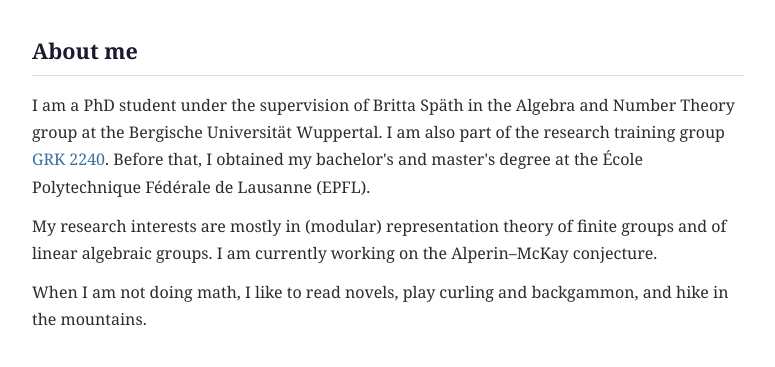
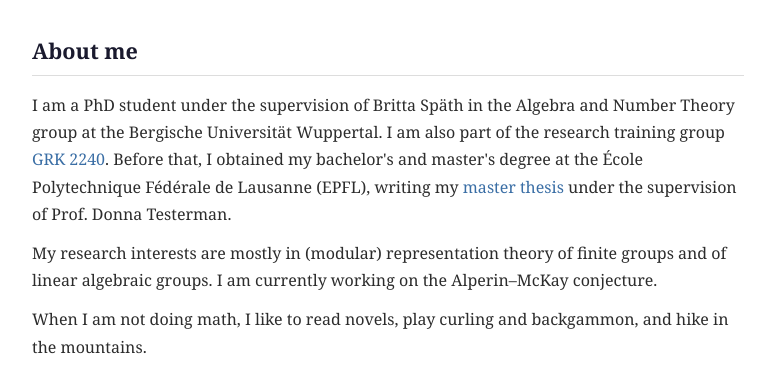
Before and after one commit to gaetan-mancini/gaetan-mancini.github.io, a plain HTML site: page index.html in a window 1280 px wide. Shown: the part 425-792 px from the top of the page, without its empty margins (252-1027 px from the left). Drawn offline with Linux system fonts and the light colour scheme.

Commit message:
Revise About me section in index.html
Updated the About me section to include details about the master's thesis.

```diff
--- a/index.html
+++ b/index.html
@@ -32,9 +32,10 @@
     <p>
         I am a PhD student under the supervision of Britta Späth in the Algebra
         and Number Theory group at the Bergische Universität Wuppertal. I am also part of the research training group
-<a href="https://grk2240.uni-wuppertal.de/index.html" target="_blank" rel="noopener">GRK 2240</a>. Before that, I obtained my
-        bachelor's and master's degree at the École Polytechnique Fédérale de
-        Lausanne (EPFL).
+<a href="https://grk2240.uni-wuppertal.de/index.html" target="_blank" rel="noopener">GRK 2240</a>.
+        Before that, I obtained my bachelor's and master's degree at the École Polytechnique
+Fédérale de Lausanne (EPFL), writing my
+        <a href="https://infoscience.epfl.ch/entities/publication/90040f3d-9872-4e86-a3a5-ef5493f6ddc8" target="_blank" rel="noopener">master thesis</a> under the supervision of Prof. Donna Testerman.
     </p>
     <p>
         My research interests are mostly in (modular) representation theory of
```
